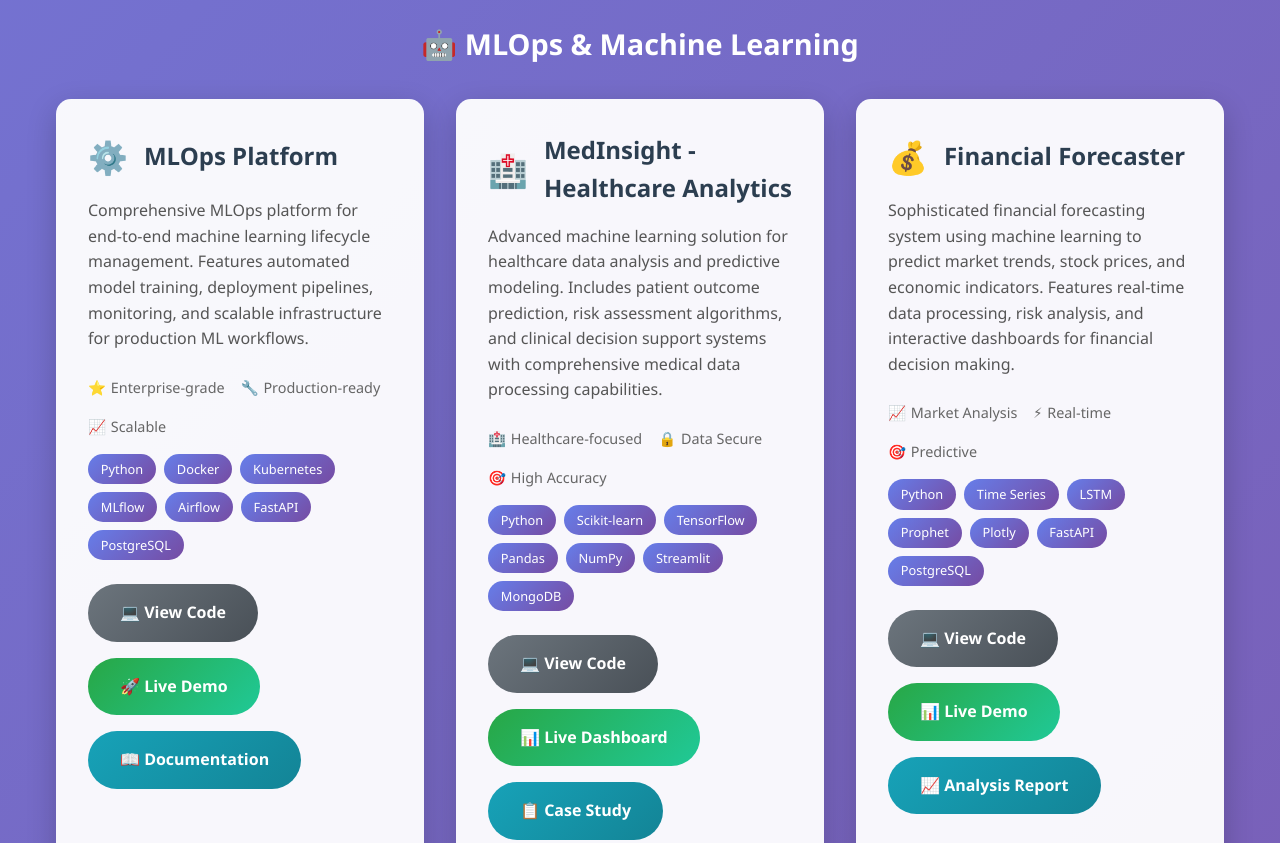
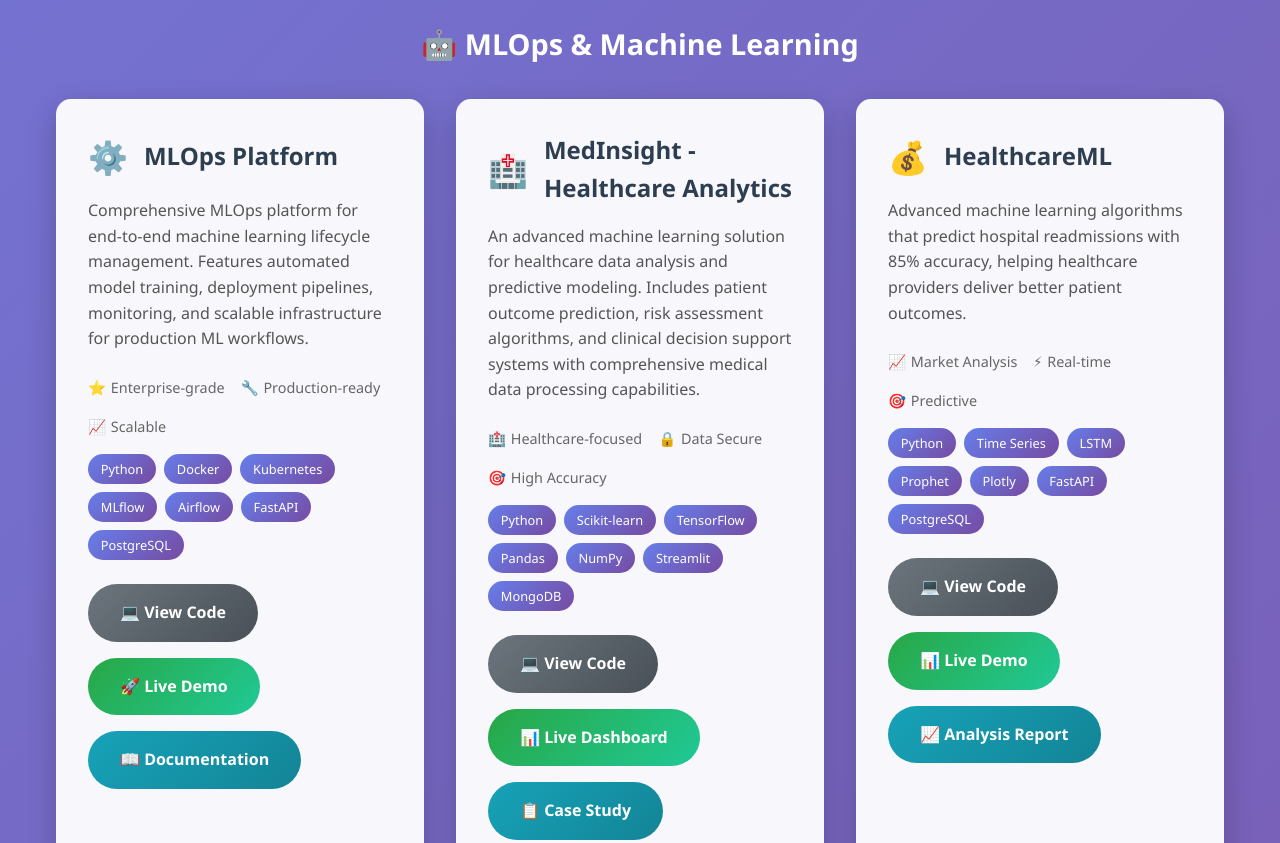
Before and after one commit to asarekings/asarekings, a plain HTML site: page index.html in a window 1280 px wide. Shown: the part 2560-3403 px from the top of the page. Drawn offline with Linux system fonts and the light colour scheme.

Commit message:
Update index.html

```diff
--- a/index.html
+++ b/index.html
@@ -649,14 +649,14 @@
                     </div>
                 </div>
 
-                <!-- Healthcare ML Project -->
+                <!-- Healthcare Analytics Project -->
                 <div class="project-card">
                     <div class="project-header">
                         <div class="project-icon">🏥</div>
                         <h3 class="project-title">MedInsight - Healthcare Analytics</h3>
                     </div>
                     <p class="project-description">
-                        Advanced machine learning solution for healthcare data analysis and predictive modeling.
+                        An advanced machine learning solution for healthcare data analysis and predictive modeling.
                         Includes patient outcome prediction, risk assessment algorithms, and clinical decision
                         support systems with comprehensive medical data processing capabilities.
                     </p>
@@ -687,25 +687,24 @@
                         <a href="hhttps://asarekings.github.io/HealthcareML-/" target="_blank" class="btn btn-code">
                             💻 View Code
                         </a>
-                        <a href="#" target="_blank" class="btn btn-demo">
+                        <a href="https://asarekings.github.io/HealthcareML-/" target="_blank" class="btn btn-demo">
                             📊 Live Dashboard
                         </a>
-                        <a href="#" target="_blank" class="btn btn-article">
+                        <a href="https://asarekings.github.io/HealthcareML-/" target="_blank" class="btn btn-article">
                             📋 Case Study
                         </a>
                     </div>
                 </div>
 
-                <!-- Financial Forecaster Project -->
+                <!-- Health Care Predictive Machine Learning Model -->
                 <div class="project-card">
                     <div class="project-header">
                         <div class="project-icon">💰</div>
-                        <h3 class="project-title">Financial Forecaster</h3>
+                        <h3 class="project-title">HealthcareML</h3>
                     </div>
                     <p class="project-description">
-                        Sophisticated financial forecasting system using machine learning to predict market trends,
-                        stock prices, and economic indicators. Features real-time data processing, risk analysis,
-                        and interactive dashboards for financial decision making.
+                        Advanced machine learning algorithms that predict hospital readmissions
+                        with 85% accuracy, helping healthcare providers deliver better patient outcomes.
                     </p>
                     <div class="project-stats">
                         <div class="stat-item">
@@ -785,10 +784,10 @@
                         <a href="https://asarekings.github.io/-E-commerce-Analytics-Platform/" target="_blank" class="btn btn-code">
                             💻 View Code
                         </a>
-                        <a href="#" target="_blank" class="btn btn-demo">
+                        <a href="https://asarekings.github.io/-E-commerce-Analytics-Platform/" target="_blank" class="btn btn-demo">
                             🚀 Live Demo
                         </a>
-                        <a href="#" target="_blank" class="btn btn-article">
+                        <a href="https://asarekings.github.io/-E-commerce-Analytics-Platform/" target="_blank" class="btn btn-article">
                             📋 Documentation
                         </a>
                     </div>
@@ -801,7 +800,7 @@
                     </div>
                     <p class="project-description">
                        More projects are coming soon! I'm working on full-stack apps, APIs, and data
-                       dashboards that I can't wait to share.
+                       dashboards that I'm eager to share.
                     </p>
                     <div class="skill-tags" style="margin-bottom: 1.5rem;">
                         <span class="tag">React</span>
```
